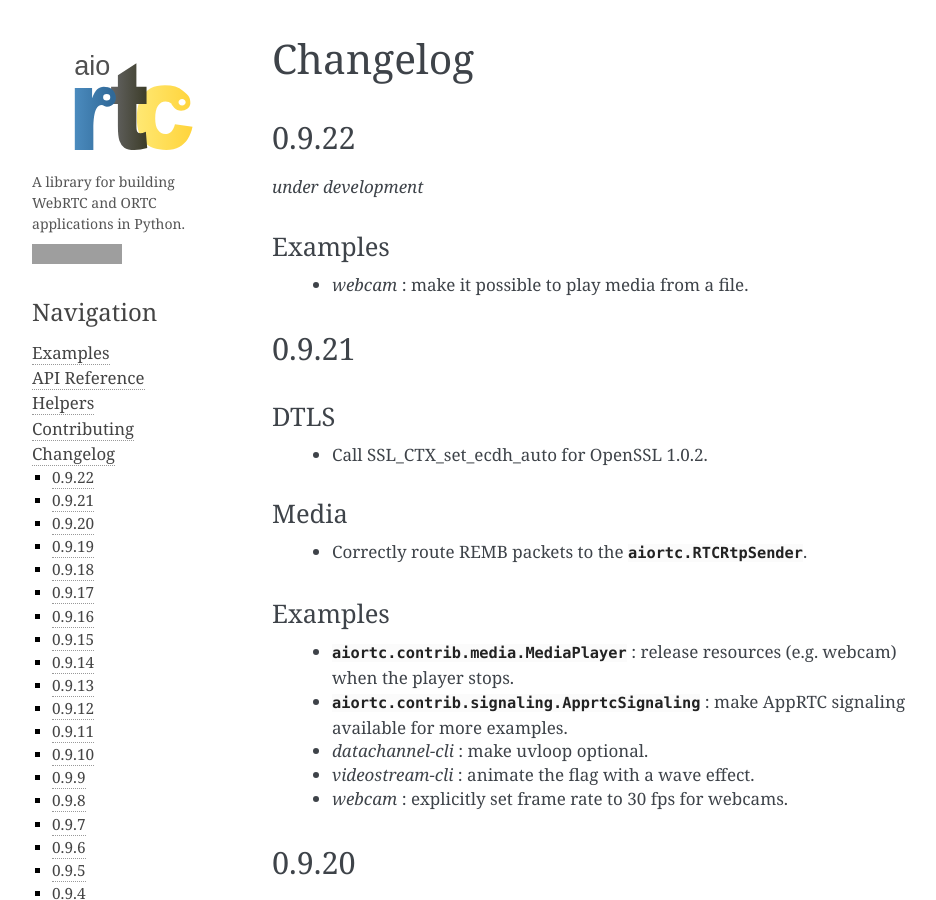
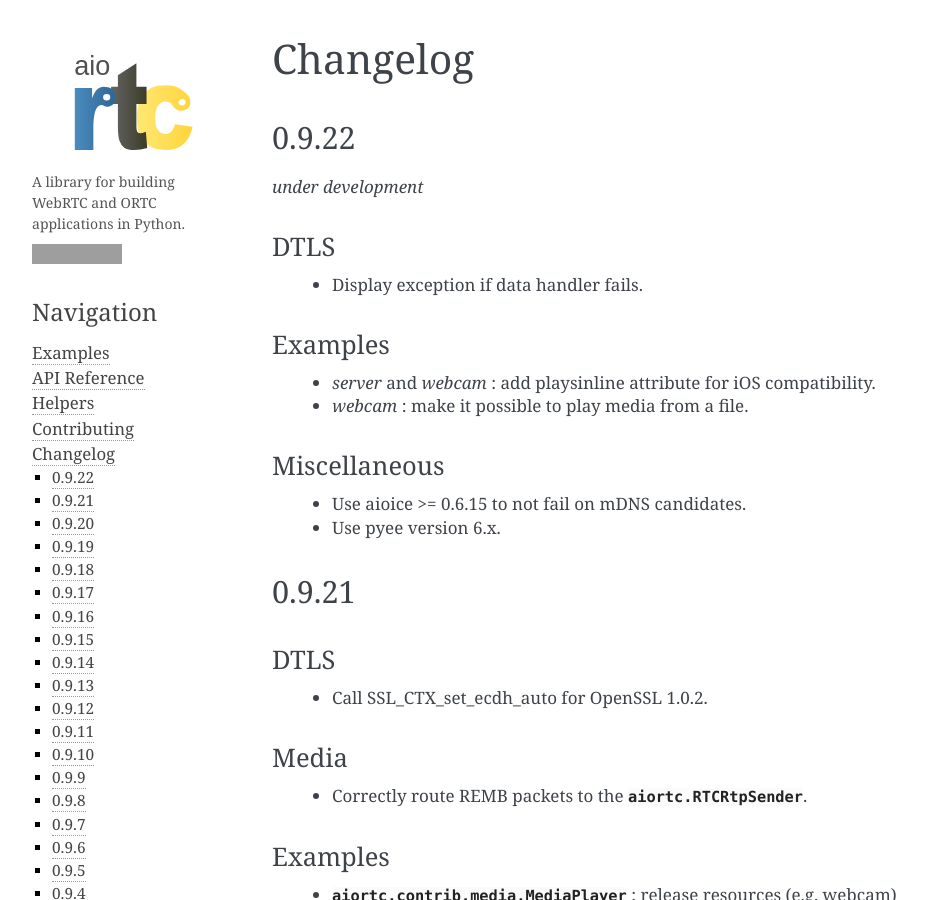
Before and after one commit to mametaro99/image-recognition, a Sphinx documentation site: the page built from docs/changelog.rst, in a window 1280 px wide and 900 px high. Shown: the whole window, without its empty margins (148-1084 px from the left). Built offline with Sphinx 7.4.7, drawn with Linux system fonts in a browser that asks for light colours; grey boxes are pictures that could not be loaded.

Commit message:
[docs] update changelog

```diff
--- a/docs/changelog.rst
+++ b/docs/changelog.rst
@@ -8,10 +8,22 @@ Changelog
 
 *under development*
 
+DTLS
+....
+
+  * Display exception if data handler fails.
+
 Examples
 ........
 
+  * `server` and `webcam` : add playsinline attribute for iOS compatibility.
   * `webcam` : make it possible to play media from a file.
+
+Miscellaneous
+.............
+
+  * Use aioice >= 0.6.15 to not fail on mDNS candidates.
+  * Use pyee version 6.x.
 
 0.9.21
 ------
```
